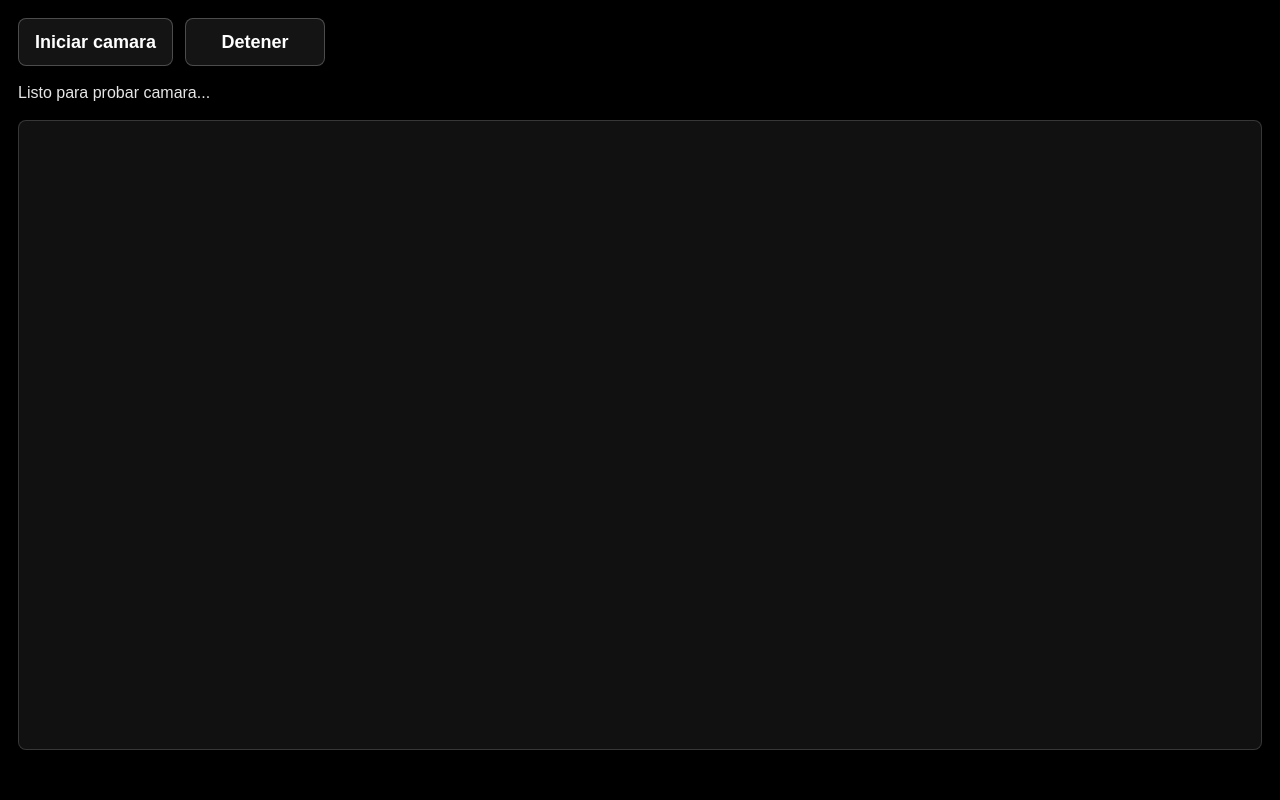
After one commit to caraqueleonardoAlfredo/EspejoIA, a Flask app: page /camera-test in a window 1280 px wide. The commit adds this page. Run offline with Flask 3, Linux system fonts and the light colour scheme; parts of the project's set-up code (start-up, migrations or seed data) failed here and were passed over.

Commit message:
ultimo commit 21-04-26

```diff
--- a/app.py
+++ b/app.py
@@ -78,6 +78,11 @@ def screen_off():
     CONTROLLER.set_presence(False)
     return jsonify({"ok": True})
 
+@app.route("/camera-test")
+def camera_test():
+    return render_template("camera_test.html")
+
+
 
 @app.route("/api/ia/process_audio", methods=["POST"])
 def ia_process_audio():
--- /dev/null
+++ b/templates/camera_test.html
@@ -0,0 +1,132 @@
+<!doctype html>
+<html lang="es">
+<head>
+  <meta charset="utf-8">
+  <meta name="viewport" content="width=device-width, initial-scale=1">
+  <title>Prueba de Camara USB</title>
+  <style>
+    * { box-sizing: border-box; }
+    html, body {
+      margin: 0;
+      width: 100%;
+      height: 100%;
+      background: #000;
+      color: #fff;
+      font-family: Arial, Helvetica, sans-serif;
+    }
+    body {
+      display: flex;
+      flex-direction: column;
+      gap: 16px;
+      padding: 18px;
+    }
+    .top {
+      display: flex;
+      gap: 12px;
+      flex-wrap: wrap;
+      align-items: center;
+    }
+    button {
+      min-width: 140px;
+      min-height: 48px;
+      padding: 10px 16px;
+      border: 1px solid rgba(255,255,255,0.24);
+      border-radius: 8px;
+      background: rgba(255,255,255,0.08);
+      color: #fff;
+      font-size: 18px;
+      font-weight: bold;
+      cursor: pointer;
+    }
+    #status {
+      white-space: pre-wrap;
+      font-size: 16px;
+      line-height: 1.35;
+      opacity: 0.9;
+    }
+    #video {
+      width: 100%;
+      height: calc(100vh - 170px);
+      background: #111;
+      object-fit: cover;
+      border: 1px solid rgba(255,255,255,0.16);
+      border-radius: 8px;
+    }
+  </style>
+</head>
+<body>
+  <div class="top">
+    <button id="startBtn" type="button">Iniciar camara</button>
+    <button id="stopBtn" type="button">Detener</button>
+  </div>
+
+  <div id="status">Listo para probar camara...</div>
+  <video id="video" autoplay playsinline muted></video>
+
+  <script>
+    const startBtn = document.getElementById("startBtn");
+    const stopBtn = document.getElementById("stopBtn");
+    const statusEl = document.getElementById("status");
+    const videoEl = document.getElementById("video");
+
+    let currentStream = null;
+
+    function setStatus(text) {
+      console.log(text);
+      statusEl.textContent = text;
+    }
+
+    async function startCamera() {
+      try {
+        setStatus("Enumerando dispositivos...");
+
+        const devices = await navigator.mediaDevices.enumerateDevices();
+        const videoDevices = devices.filter(d => d.kind === "videoinput");
+
+        setStatus(
+          "Dispositivos de video detectados: " + videoDevices.length + "\n" +
+          videoDevices.map((d, i) => `[${i}] ${d.label || "sin nombre"}`).join("\n")
+        );
+
+        setStatus(statusEl.textContent + "\n\nSolicitando acceso a camara USB...");
+
+        currentStream = await navigator.mediaDevices.getUserMedia({
+          video: true,
+          audio: false
+        });
+
+        videoEl.srcObject = currentStream;
+
+        const track = currentStream.getVideoTracks()[0];
+        const settings = track ? track.getSettings() : {};
+
+        setStatus(
+          statusEl.textContent +
+          "\n\nCamara iniciada correctamente." +
+          "\nResolucion: " + (settings.width || "?") + "x" + (settings.height || "?")
+        );
+      } catch (error) {
+        console.error(error);
+        setStatus(
+          statusEl.textContent +
+          "\n\nERROR:\n" + (error && error.name ? error.name : "Error") +
+          "\n" + (error && error.message ? error.message : error)
+        );
+      }
+    }
+
+    function stopCamera() {
+      if (currentStream) {
+        currentStream.getTracks().forEach(track => track.stop());
+        currentStream = null;
+      }
+
+      videoEl.srcObject = null;
+      setStatus("Camara detenida.");
+    }
+
+    startBtn.addEventListener("click", startCamera);
+    stopBtn.addEventListener("click", stopCamera);
+  </script>
+</body>
+</html>
```
Also changed, not shown: templates/outfit_ar.html (+7 -8 lines), static/outfits/outfit1.jpg (added), static/outfits/outfit2.jpg (added).
